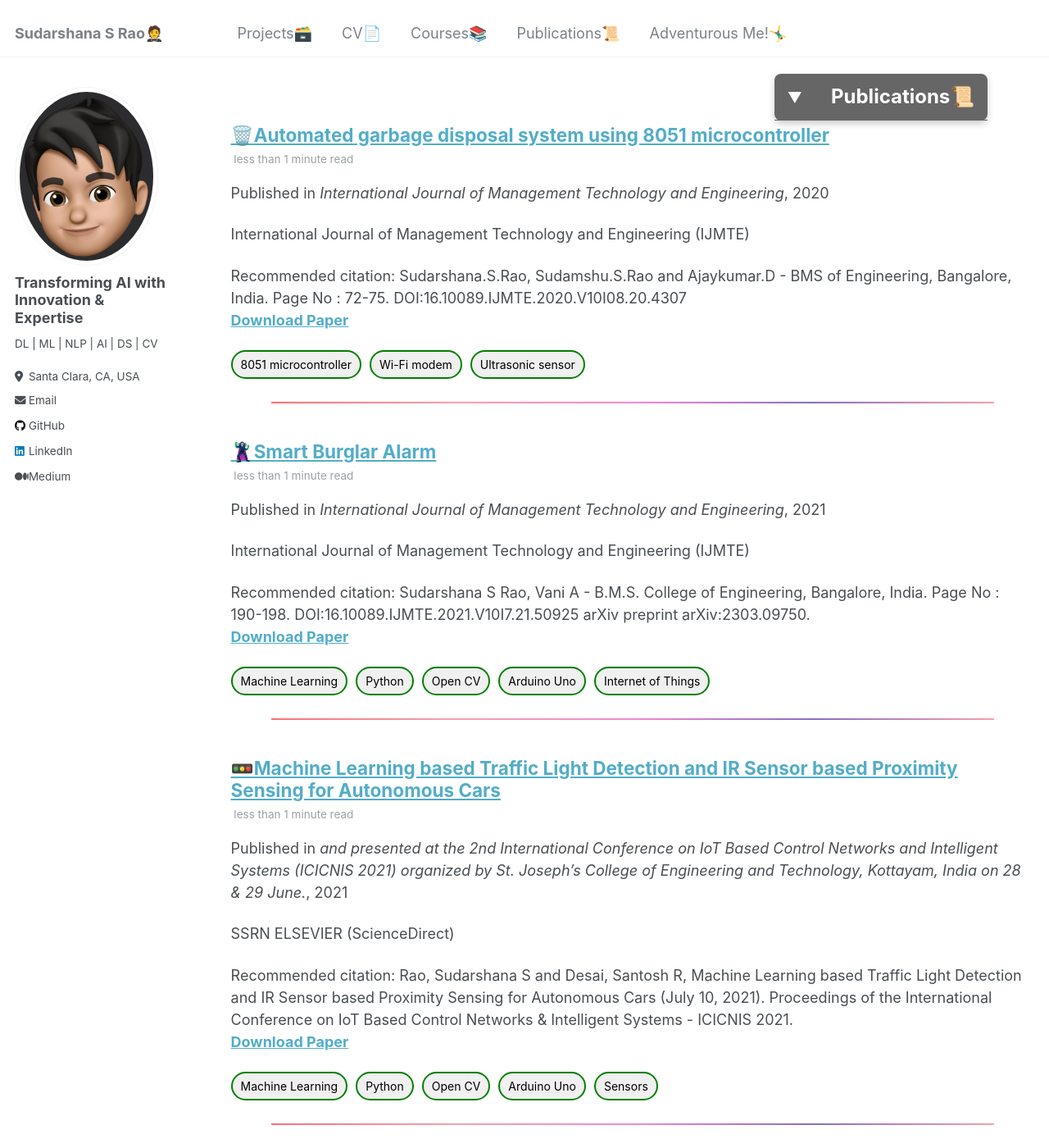
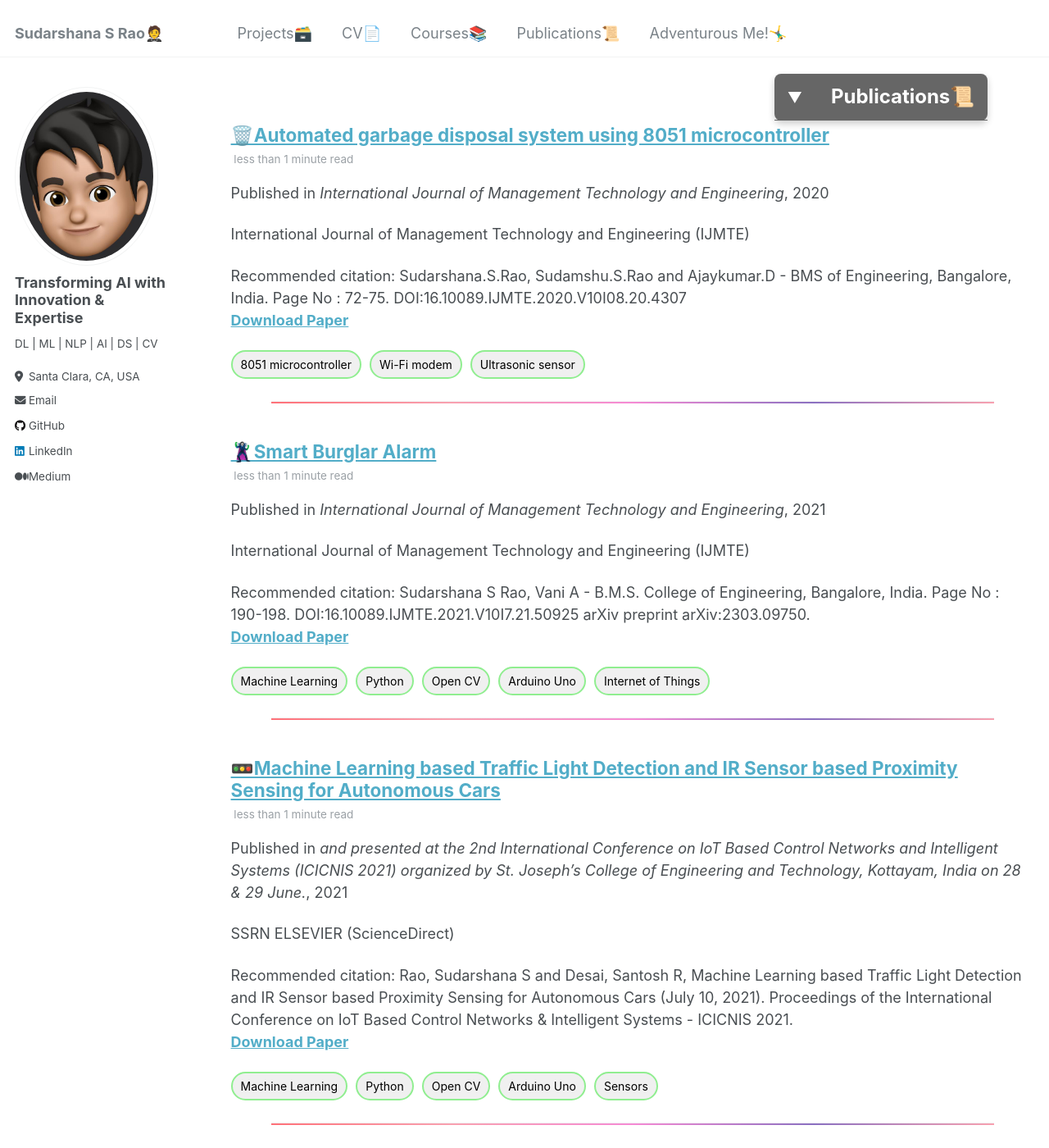
Before and after one commit to SudarshanaSRao/SudarshanaSRao.github.io, a Jekyll site: the page built from _pages/publications.md, in a window 1280 px wide and 1400 px high. Shown: the whole window at 82% size. Built offline with Jekyll 4.4.1, drawn with Linux system fonts in a browser that asks for light colours.

Commit message:
Update archive-single.html

```diff
--- a/_includes/archive-single.html
+++ b/_includes/archive-single.html
@@ -96,7 +96,7 @@
     border-radius: 25px; /* Makes it pill-like */
     font-size: 14px;
     color: #000000; /* Tag text color */
-    border: 2px solid green; /* Green border */
+    border: 2px solid #90EE90; /* Green border */
     transition: background-color 0.3s, border-color 0.3s; /* Smooth background and border color change on hover */
   }
   .post-tags li:hover {
```
